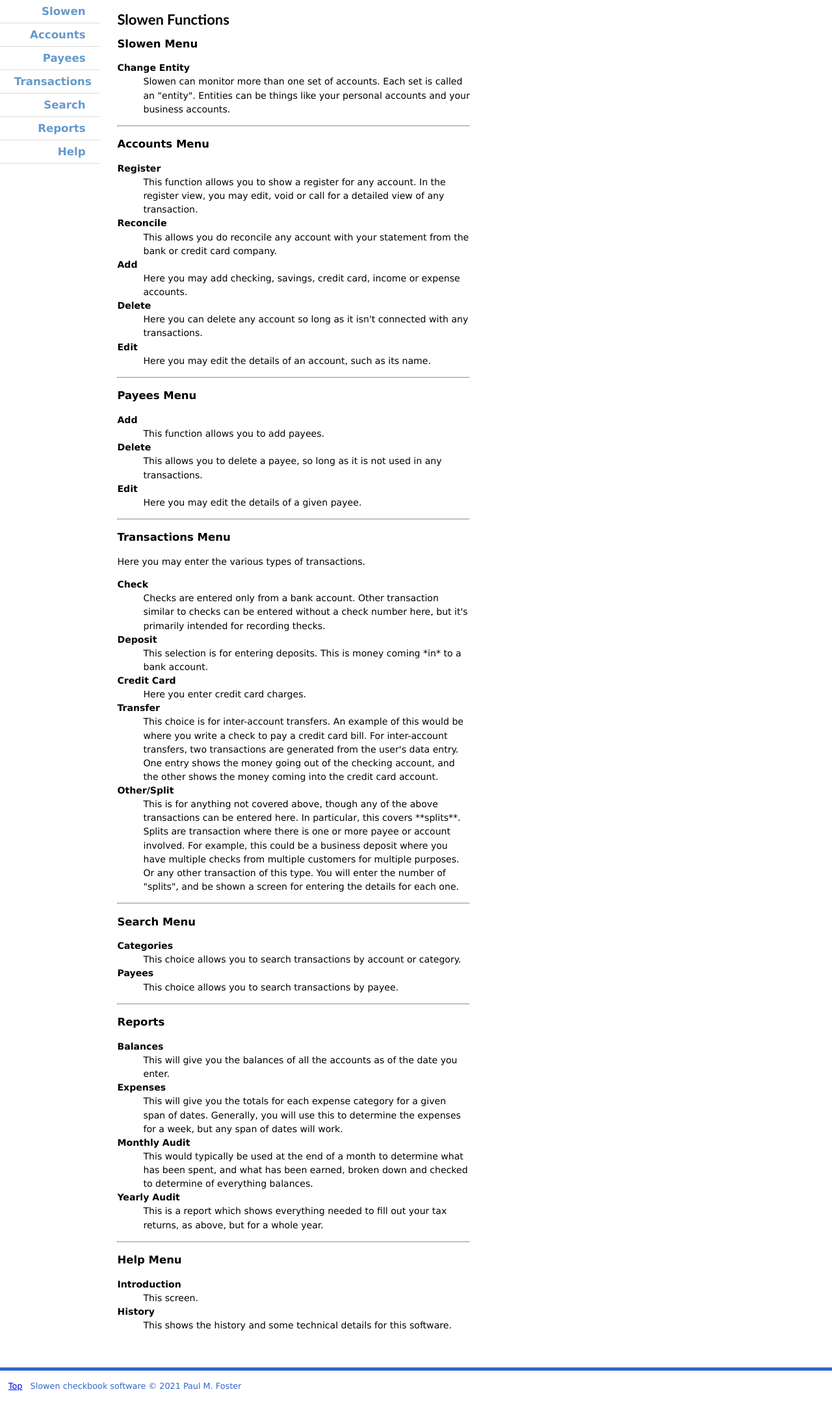
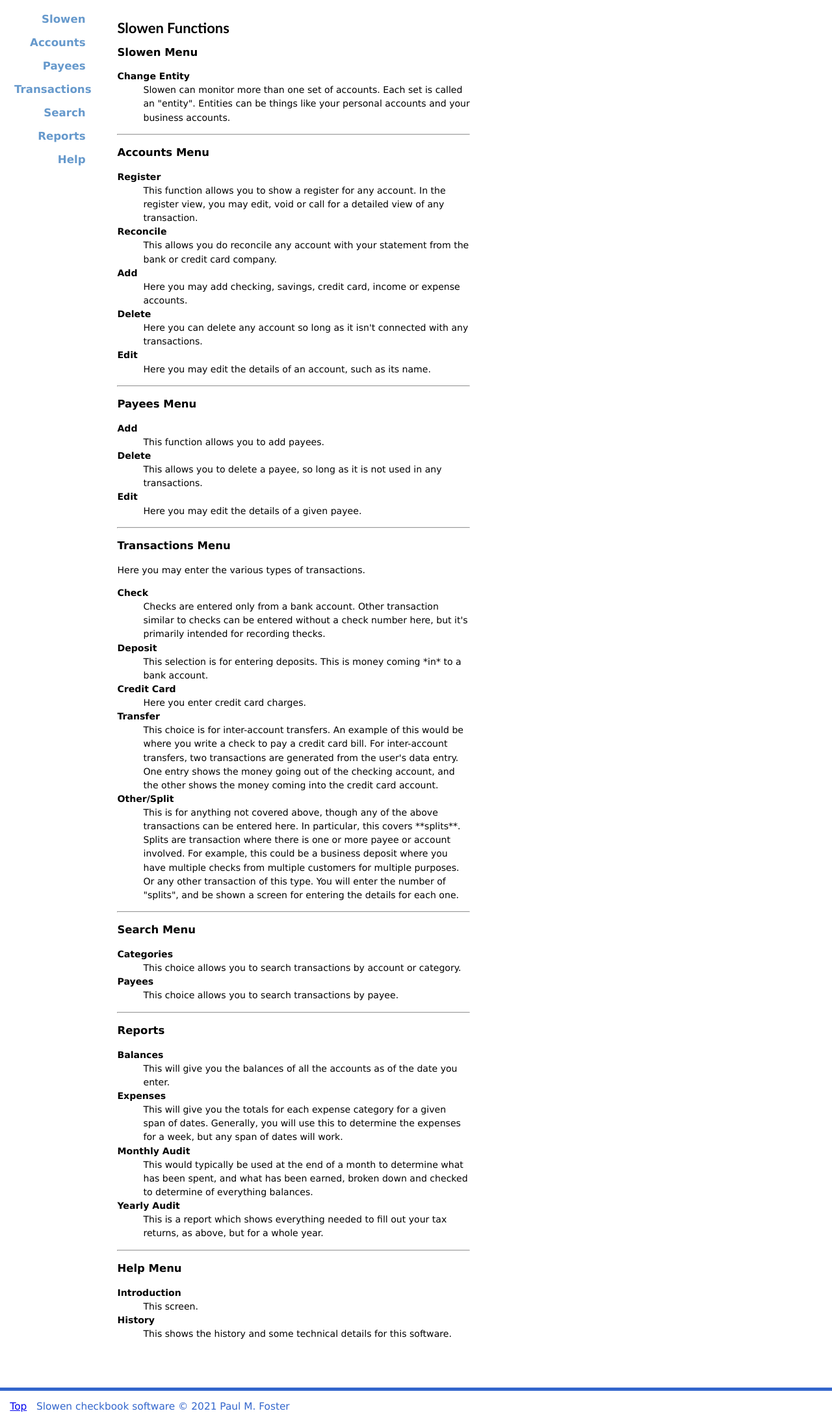
Before and after one commit to paulmfoster/slowen, a PHP site: page / in a window 1280 px wide. Shown: the part 61-2249 px from the top of the page at 65% size. Before the commit the page ends 2201 px from the top, so only its background shows below. Run offline with PHP 8.4, Linux system fonts and the light colour scheme.

Commit message:
Implement "grid" styling in CSS.

```diff
--- a/colors.css
+++ b/colors.css
@@ -1,5 +1,5 @@
 :root {
-	--menu-bg: #dddddd;
+	--menu-bg: #ffffff;
 	--menu-label-bg: #ffffff;
 	--menu-label-fg: #6699cc;
 	--menu-label-hover-bg: #ffffff;
--- a/slowen.css
+++ b/slowen.css
@@ -5,6 +5,13 @@ body {
 	font-size: 0.8em;  /* 80% Enables font size scaling in MSIE */
 	margin: 0;
 	padding: 0;
+}
+
+.container {
+	display: grid;
+	grid-template-columns: 12% repeat(7, 1fr);
+	grid-template-rows: 3;
+	grid-gap: 1em;
 }
 
 /* Chromium browsers shrinks fonts */
@@ -16,9 +23,11 @@ input, select, textarea, button {
 
 #header {
 	color: var(--header-fg);
-	margin: 0 0 0 0; /* 3 2em */
+	/* margin: 0 0 0 0; */
 	padding: 1em 2.5mm 1em 4mm;
 	border-bottom: 5px solid var(--header-fg);
+	grid-column: 1 / 9;
+	grid-row: 1;
 }
 
 .header-title {
@@ -34,11 +43,11 @@ input, select, textarea, button {
 	color: black;
 	line-height: 1.5em;
 	font-size: 1.1em;
-	/* margin: 0 5mm 0 10.5em; */
 	padding: 1em 1em 1em 1em;
-	margin-left: 13%;
-	min-height: 25em;
-	/* display: block; */
+	/* margin-left: 13%; */
+	/* min-height: 25em; */
+	grid-column: 2 / 9;
+	grid-row: 2;
 }
 
 #content h1 {
@@ -163,11 +172,12 @@ dt {
 
 #footer {
   color: var(--header-fg);
-  font-size: 1em;
+  font-size: 1.2em;
   margin-top: 2em;
-  padding: 1.25em 1em;
-  clear: both;
+  padding: 1em 1em;
   border-top: 5px solid var(--header-fg);
+  grid-column: 1 / 9;
+  grid-row: 3;
 }
 
 /* table stuff */
@@ -193,6 +203,12 @@ td {
 	padding-right: 1em;
 }
 
+.border-rules, .border-rules th, .border-rules td {
+	border: 1px solid black;
+	border-collapse: collapse;
+}
+
+/*
 table, th, td {
 	border: 1px solid black;
 	border-collapse: collapse;
@@ -202,6 +218,7 @@ form table, form th, form td {
 	border: none;
 	border-collapse: none;
 }
+*/
 
 .align-right {
 	text-align: right;
@@ -218,12 +235,11 @@ form table, form th, form td {
 /* menu */
 
 #left-nav {
-	width: 12%;
 	text-align: right;
-	display: block;
 	font-size: 1.3em;
-	float: left;
 	background-color: var(--menu-bg);
+	grid-column: 1;
+	grid-row: 2;
 }
 
 .accordion input {
@@ -250,7 +266,7 @@ form table, form th, form td {
 
 .menu-items {
 	background: var(--menu-item-bg);
-	padding: 1px 1px;
+	text-align: right;
 }
 
 .menu-items ul {
--- a/views/footer.view.php
+++ b/views/footer.view.php
@@ -9,6 +9,7 @@
 		&nbsp;
 		Slowen checkbook software &copy; <?php echo date('Y'); ?> Paul M. Foster
     </div>
+</div> <!-- container class -->
 
   </body>
 </html>
--- a/views/head.view.php
+++ b/views/head.view.php
@@ -20,7 +20,7 @@
 
 <!-- HEADER -->
 <a href="#top"></a>
-
+<div class="container">
 <div id="header">
 	<h1 class="header-title">
 	<span class="app-name"><?php echo $cfg['app_name']; ?></span>
--- a/views/register.view.php
+++ b/views/register.view.php
@@ -4,7 +4,7 @@
 
 <h2>Register for <?php echo $acct['name']; ?></h2>
 
-<table>
+<table class="border-rules">
 <tr>
 <th></th>
 <th>Date</th>
--- a/views/results.view.php
+++ b/views/results.view.php
@@ -9,7 +9,7 @@ Splits will generally be positive. If your transaction involves<br/>
 a check number, you may find that the splits share that check number.
 </h3>
 
-<table>
+<table class="border-rules">
 <tr>
 <th>From Acct</th>
 <th>Date</th>
```
